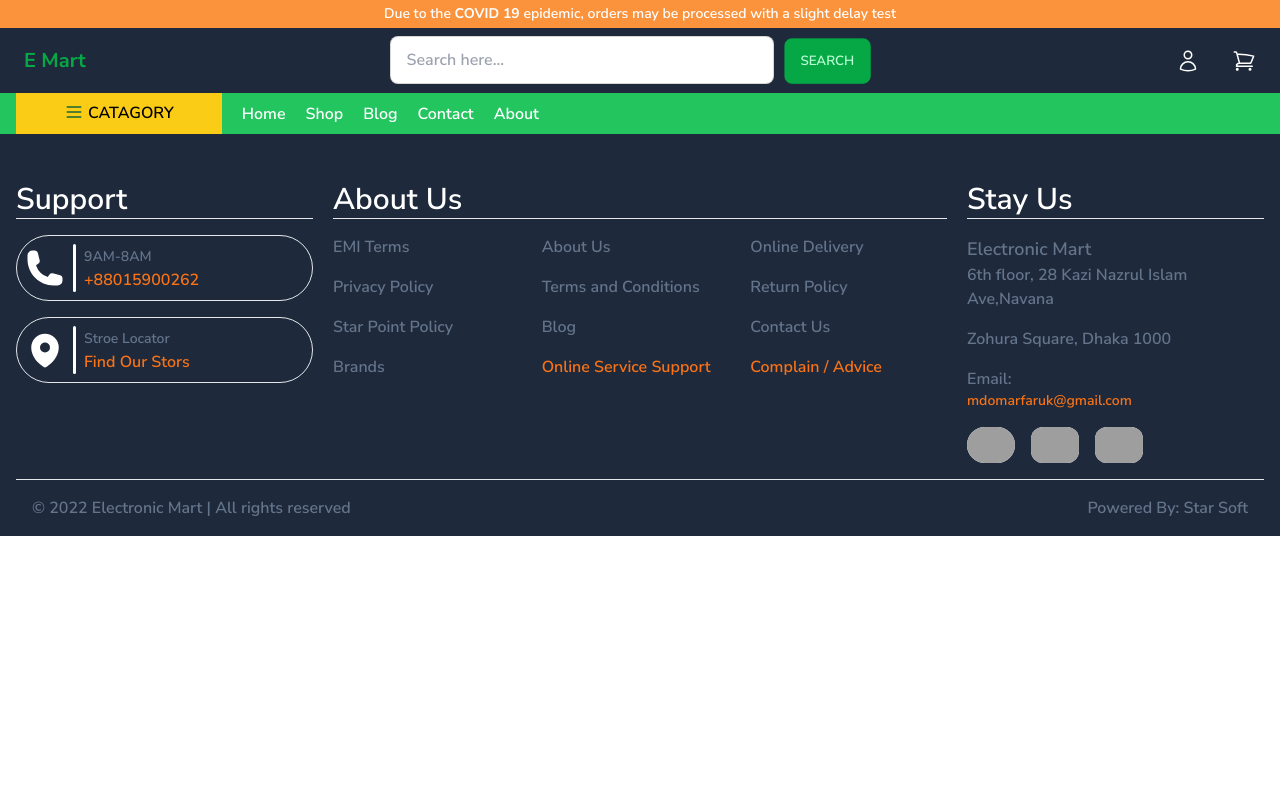
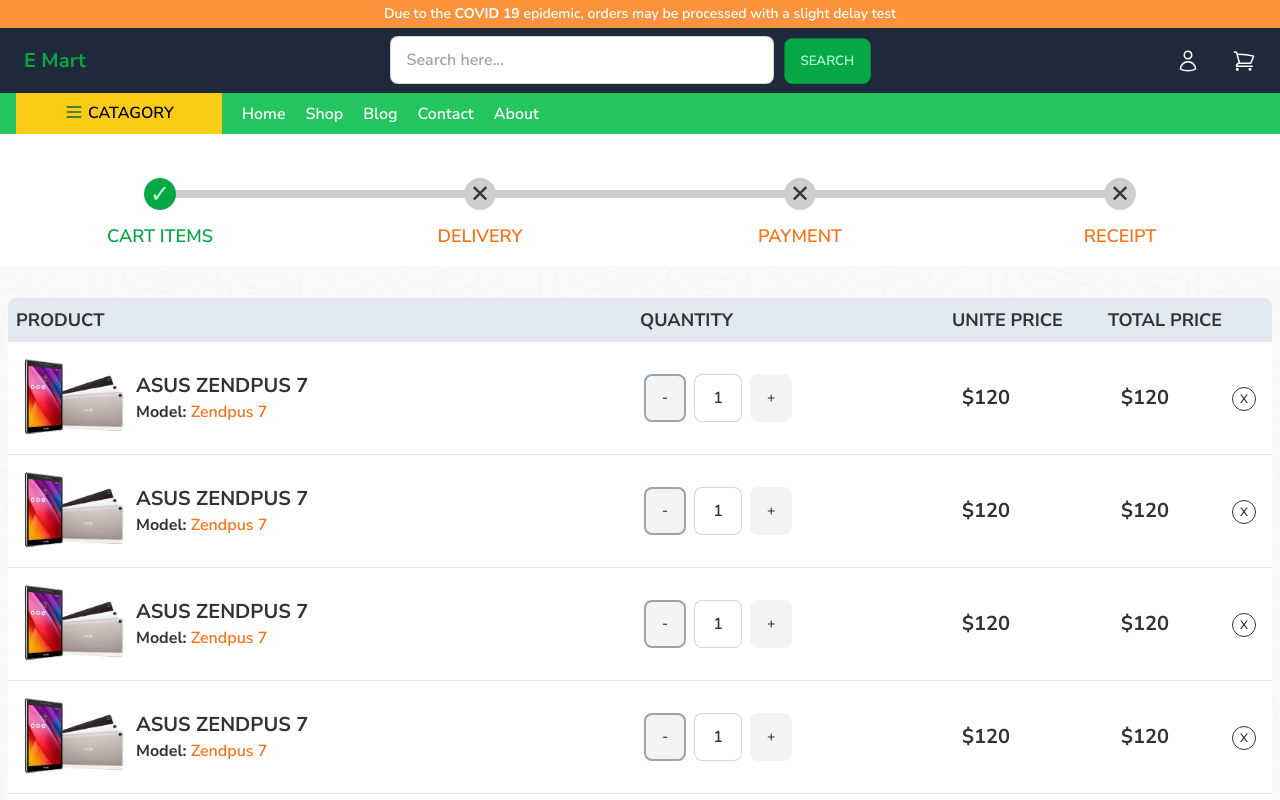
Before and after one commit to Omarfaruk05/e-mart-client, a React (Create React App) app: page /cart-items in a window 1280 px wide. Built offline with nearby package versions, Linux system fonts and the light colour scheme; grey boxes are pictures that could not be loaded.

Commit message:
edited checkout page

```diff
--- a/src/App.js
+++ b/src/App.js
@@ -6,6 +6,7 @@
 import ProductDetails from './pages/ProductDetails/ProductDetails';
 import Footer from "./pages/Footer/Footer"
 import Products from './pages/Products/Products';
+import CartItems from './pages/Checkout/CartItems/CartItems';
 
 function App() {
   return (
@@ -17,6 +18,7 @@
           <Route path='/home' element={<HomePage></HomePage>}></Route>
           <Route path='/details' element={<ProductDetails></ProductDetails>}></Route>
           <Route path='/products' element={<Products></Products>}></Route>
+          <Route path='/cart-items' element={<CartItems></CartItems>}></Route>
       </Routes>
       <Footer></Footer>
     </NavComponent>
--- a/src/pages/Checkout/CartItems/CartItems.js
+++ b/src/pages/Checkout/CartItems/CartItems.js
@@ -1,9 +1,120 @@
-import React from 'react';
+import { ShoppingCartIcon } from '@heroicons/react/24/outline';
+import { TrashIcon } from '@heroicons/react/24/solid';
+import React, { useState } from 'react';
+import backgroundImage from "../../../assets/banner/bg-t.png"
+import productPhoto from "../../../assets/discount-photo/disouunt-1.png"
+
 
 const CartItems = () => {
+    const [quantity, setQuantity] = useState(1);
+    const cartItems = [1, 2, 3, 5, 6, 7, 8];
+
+    const handleQuantity =(operator) => {
+        if(operator === "increase"){
+            setQuantity(quantity + 1);
+            return;
+        }
+        if(operator === "decrease" && quantity===1){
+            return;
+        }
+        if(operator === "decrease" && quantity>1){
+            setQuantity(quantity -1);
+            return;
+        }
+    }
+
     return (
-        <div>
+        <div  style={{backgroundImage: `url(${backgroundImage})`}}>
+            <div>
+                <div className='bg-base-100'>
+                    <div className='pt-10 pb-4 mb-8 max-w-7xl mx-auto'>
+                        <ul className="steps text-2xl w-full">
+                            <li data-content="✓" className="step step-primary"><span className='text-lg uppercase mt-2 text-primary'>Cart Items</span></li>
+                            <li data-content="✕" className="step step-natural"><span className='text-lg uppercase mt-2 text-orange-500'>Delivery</span></li>
+                            <li data-content="✕" className="step step-natural"><span className='text-lg uppercase mt-2 text-orange-500'>Payment</span></li>
+                            <li data-content="✕" className="step step-natural"><span className='text-lg uppercase mt-2 text-orange-500'>Receipt</span></li>
+                        </ul>
+                    </div>
+                </div>
+                {/* product table  */}
+                <div className='max-w-7xl mx-auto rounded-lg my-4'>
+                    <div className='hidden md:grid justify-between items-center grid-cols-4 mx-2 rounded-t-lg p-2 bg-slate-200'>
+                        {/* heading  */}
+                        <h3 className='text-lg font-bold uppercase col-span-2'>Product</h3>
+                        <h3 className='text-lg font-bold uppercase'>Quantity</h3>
+                        <div className='grid grid-cols-2 items-center'>
+                            <h3 className='text-lg font-bold uppercase'>Unite Price</h3>
+                            <h3 className='text-lg font-bold uppercase'>Total Price</h3>
+                        </div>
+                    </div>
+                    {
+                        cartItems.map(cartItem =>
+                            <>
+                            <div className='grid justify-between items-center grid-cols-1 md:grid-cols-4 gap-2 bg-base-100 mx-2 text-center md:text-start relative'>
 
+                            <div className='absolute right-4'>
+                                    <button className='btn btn-outline btn-circle btn-xs'>X</button>
+                                </div>
+                                {/* product  */}
+                                <div className='md:col-span-2 flex items-center justify-center md:justify-start'>
+                                    <div>
+                                        <img className='w-32 h-28' src={productPhoto} alt="" />
+                                    </div>
+                                    <div>
+                                        <h2 className='text-xl font-bold uppercase'>Asus Zendpus 7</h2>
+                                        <p><span className='font-bold'>Model:</span> <span className='text-orange-500'>Zendpus 7</span></p>
+                                    </div>
+                                </div>
+                                {/* quantity  */}
+                                <div className='mx-auto md:mx-0'>
+                                    <div className='flex gap-1 items-center w-full text-center'>
+                                        <button onClick={()=>handleQuantity("decrease")} className='btn px-4 border-2 border-gray-400'>-</button>
+                                        <input type="text" name="" value={quantity} className='input input-bordered w-12 p-1 mx-1 text-center' id="" />
+                                        <button onClick={()=>handleQuantity("increase")} className='btn px-4'>+</button>
+                                    </div>
+                                </div>
+                                {/* price  */}
+                                <div className='mt-4 md:mt-0 md:grid grid-cols-2 items-center gap-2 '>
+                                    <h2 className='text-xl font-bold'> <span className='inline md:hidden mr-2'>Unite Price:</span> $120</h2>
+                                    <h2 className='text-xl font-bold'> <span className='inline md:hidden mr-2'>Total Price:</span> $120</h2>
+                                </div>
+                            </div>
+                            <hr className='mx-2'/>
+                            </>
+                        )
+                    }
+                    <div className='flex justify-between items-center mx-2 p-4 bg-base-100'>
+                        <p className='text-lg font-bold'>Discount 15%</p>
+                        <p>$ 12</p>
+                    </div>
+                    <hr  className='mx-2'/>
+                    <div className='flex justify-between items-center mx-2 p-4 bg-base-100'>
+                        <p className='text-lg font-bold'>Shipping</p>
+                        <p>$ 30</p>
+                    </div>
+                    <hr  className='mx-2'/>
+                    <div className='flex justify-between items-center mx-2 p-4 bg-base-100'>
+                        <p className='text-lg font-bold'>Vat</p>
+                        <p>$ 12</p>
+                    </div>
+                    <hr  className='mx-2'/>
+                    <div className='flex justify-between items-center mx-0 sm:mx-2 px-4 py-8 bg-base-100 rounded-b-lg'>
+                        <div>
+                            <form className='w-40 md:w-full'>
+                                <input className='input input-bordered input-sm mr-4 w-40 md:w-60 rounded-sm' type="text" placeholder='Promo Code'/>
+                                <input className='btn btn-sm btn-primary font-bold px-5 rounded-sm mt-2' type="submit" value="Apply" />
+                            </form>
+                        </div>
+                        <h2 className='text-lg md:text-2xl font-bold uppercase text-orange-600'><span className='mr-2'>Total :</span><span>$ 150</span></h2>
+                    </div>
+                    <div className='text-center'>
+                        <button className=' md:float-right mx-2 btn btn-lg btn-warning text-white font-bold my-4'>
+                            <span><ShoppingCartIcon className='w-7 h-7 mr-2'></ShoppingCartIcon></span>
+                            <span>Proceed to Delivery</span>
+                        </button>
+                    </div>
+                </div>
+            </div>
         </div>
     );
 };
--- a/src/pages/ProductCard/ProductCard.js
+++ b/src/pages/ProductCard/ProductCard.js
@@ -1,11 +1,13 @@
 import { StarIcon } from '@heroicons/react/24/solid';
 import React from 'react';
+import { Link } from 'react-router-dom';
 import product1 from "../../assets/discount-photo/disouunt-1.png"
 
 const ProductCard = () => {
     return (
         <div>
             <div className='border bg-base-100 border-green-300 rounded-sm shadow-sm mb-8'>
+                <Link to={"/details"}>
                     <div className='mt-4 text-center p-5 h-[345px]'>
                         <div><img className='w-48 mx-auto' src={product1} alt="" /></div>
                         <div>
@@ -20,6 +22,7 @@
                             </div>
                         </div>
                     </div>
+                </Link>
                 <div className='fons-semibold text-center'>
                 <button className='btn btn-sm rounded-sm w-full text-sm btn-primary px-2 py-1 mb-2 uppercase font-semibold font'>Buy Now</button>
                 <button className='btn btn-sm rounded-sm w-full btn-primary text-sm py-1 px-2 uppercase font-semibold font'>Add to Cart</button>
--- a/src/pages/ProductsFilter/ProductsFilter.js
+++ b/src/pages/ProductsFilter/ProductsFilter.js
@@ -24,9 +24,9 @@
                     </div>
                     <hr />
                     <div className={arroPrice ? 'flex gap-5 justify-between items-center mt-4': "hidden"}>
-                        <input className='input input-bordered w-full ' type="text" name="" id="" />
+                        <input className='input  input-sm input-bordered w-full ' type="text" name="" id="" />
                         <p>to</p>
-                        <input className='input input-bordered w-full' type="text" name="" id="" />
+                        <input className='input input-sm input-bordered w-full' type="text" name="" id="" />
                     </div>
                </div>
                <div className='my-4 p-4 mx-2 rounded-lg bg-slate-100'>
--- a/src/pages/ShopingCart/ShopingCart.js
+++ b/src/pages/ShopingCart/ShopingCart.js
@@ -1,4 +1,5 @@
 import { TrashIcon } from '@heroicons/react/24/solid';
+import { Link } from 'react-router-dom';
 import productPhoto from "../../assets/discount-photo/disouunt-1.png"
 
 const ShopingCart = ({showCart, setShowCart}) => {
@@ -20,7 +21,7 @@
                                     <img className='' src={productPhoto} alt="" />
                                 </div>
                                 <div className='text-lg mt-2 col-span-3'>
-                                    <p className='text-normal'>Asus Zendpus 7 dfafffsss ffsdffs gdsfgdfg</p>
+                                    <p className='text-normal'>Asus Zendpus 7</p>
                                     <p className='text-lg font-bold'>
                                         <span className='mr-2'>$120</span>
                                         <span className='mr-2'>X</span>
@@ -51,7 +52,7 @@
                         <p>Total</p>
                         <p className='font-bold'>$120000</p>
                     </div>
-                    <button className=' mt-1 btn w-60 md:w-96 rounded-none bg-orange-500 text-white font-bold'>Checkout</button>
+                    <Link to={"cart-items"}><button  onClick={()=>setShowCart(!showCart)} className=' mt-1 btn w-60 md:w-96 rounded-none bg-orange-500 text-white font-bold'>Checkout</button></Link>
                 </div>
             </div>
         </div>
```
Lines whose indentation alone changed are shown as unchanged.
